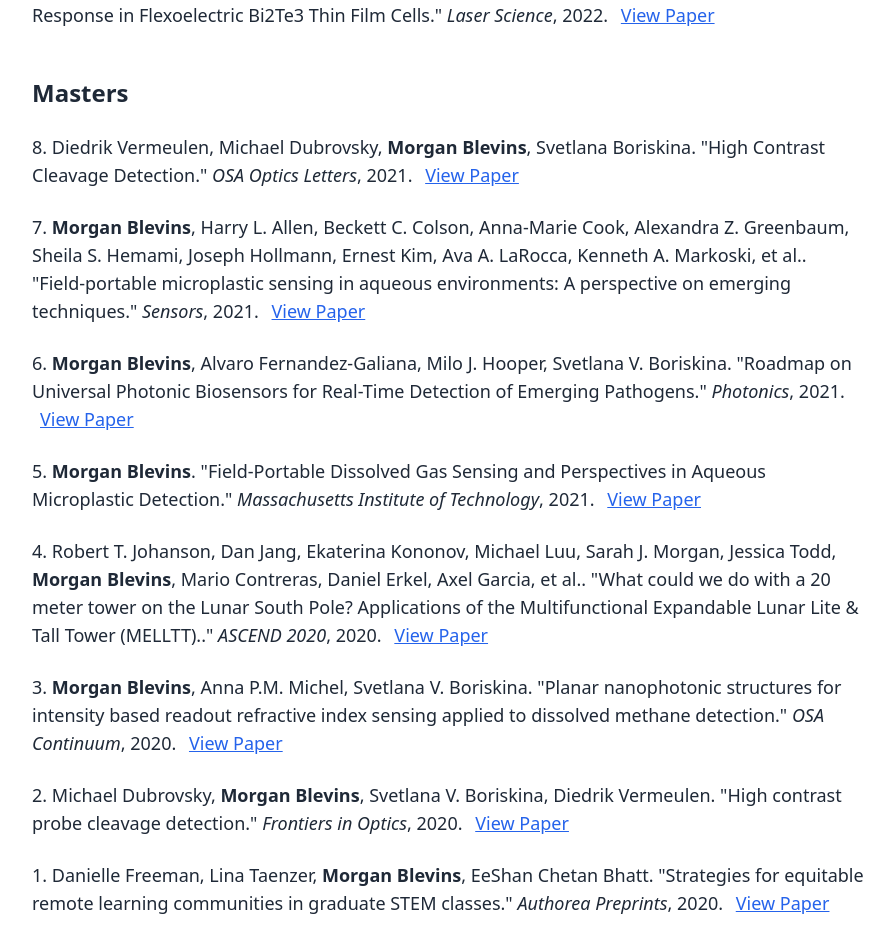
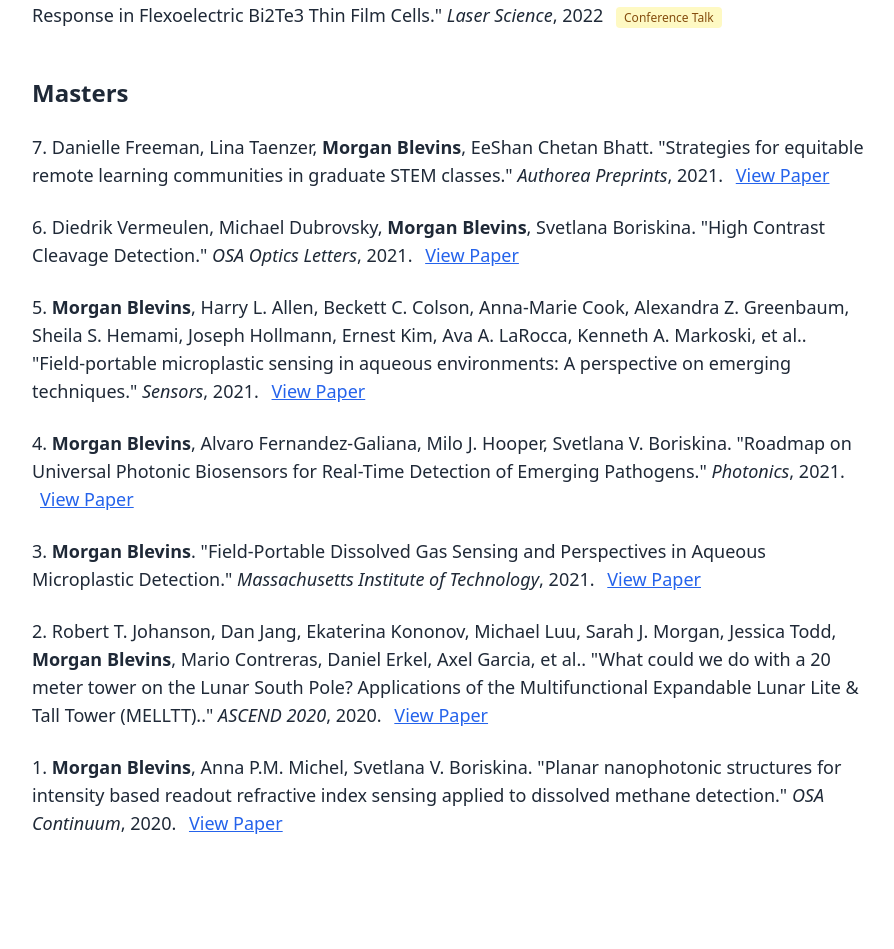
Before and after one commit to morganblevins/cv, a Next.js app: page /publications in a window 1280 px wide. Shown: the part 1066-2015 px from the top of the page, without its empty margins (192-1086 px from the left). After the commit the page ends 1935 px from the top, so only its background shows below. Built offline with nearby package versions, Linux system fonts and the light colour scheme.

Commit message:
pubs edited to signify confs

```diff
--- a/src/app/about/page.js
+++ b/src/app/about/page.js
@@ -24,8 +24,8 @@ export default function AboutMe() {
             </p>
 
             <p>
-              I started my PhD work in 2021 and am studying nanophotonics and light-matter interaction,
-               with applications in energy harvesting, photodetection, and non reciprocal transport.
+              I started my PhD work in 2021 and study nanophotonics and light-matter interaction,
+               with applications in energy harvesting, photodetection, and nonreciprocal transport.
                I’m supported by Draper labs as a member of their scholars program.
             </p>
 
@@ -61,7 +61,7 @@ export default function AboutMe() {
               </p>
               <p>
               <a
-              href="#"
+              href="https://www.linkedin.com/in/morgan-blevins-451237106/"
               className="text-gray-600 hover:text-gray-900 transition duration-200"
             >
               LinkedIn
@@ -69,7 +69,7 @@ export default function AboutMe() {
               </p>
               <p>
               <a
-              href="#"
+              href="https://scholar.google.com/citations?user=HfUsZNUAAAAJ&hl=en"
               className="text-gray-600 hover:text-gray-900 transition duration-200"
             >
               Google Scholar
--- a/src/app/page.js
+++ b/src/app/page.js
@@ -16,8 +16,8 @@ export default function Home() {
               advised by Dr. Svetlana Boriskina.
             </p>
             <p className="mb-4 text-black">
-              I recieved my Bachelors degree from Harvey Mudd in 2019 and my masters degrees
-              from the MIT-WHOI Joint Program in 2021. I started working on my PhD in MIT EECS in 2021.
+              In my PhD research I've been interested in the light-matter interaction in topological semimetals, working on both theoretical
+              and experimental projects.
             </p>
           </div>
           <img
@@ -35,7 +35,7 @@ export default function Home() {
       <h3 className="text-xl font-bold mb-4 text-black">PhD Research Projects</h3>
 
       <p className="text-black mb-4">
-        During my PhD I've been intersted in light-matter interaction in topological materials and I've worked on projects that explore
+        During my PhD I've been interested in light-matter interaction in topological materials and I've worked on projects that explore
         nonreciprocal plasmonics and anomalous photocurrents.
       </p>
 
--- a/src/app/publications/page.js
+++ b/src/app/publications/page.js
@@ -1,5 +1,6 @@
 import Link from "next/link";
 import Header from "../../components/Header";
+import React from "react";
 
 export default function Publications() {
   // Array of publications (combined: newest to oldest)
@@ -9,7 +10,6 @@ export default function Publications() {
       authors: "Robert T. Johanson, Dan Jang, Ekaterina Kononov, Michael Luu, Sarah J. Morgan, Jessica Todd, Morgan Blevins, Mario Contreras, Daniel Erkel, Axel Garcia, et al.",
       year: 2020,
       journal: "ASCEND 2020",
-      link: "#",
       category: "Masters",
     },
     {
@@ -17,23 +17,14 @@ export default function Publications() {
       authors: "Morgan Blevins, Anna P.M. Michel, Svetlana V. Boriskina",
       year: 2020,
       journal: "OSA Continuum",
-      link: "#",
-      category: "Masters",
-    },
-    {
-      title: "High contrast probe cleavage detection",
-      authors: "Michael Dubrovsky, Morgan Blevins, Svetlana V. Boriskina, Diedrik Vermeulen",
-      year: 2020,
-      journal: "Frontiers in Optics",
-      link: "#",
       category: "Masters",
     },
     {
       title: "Strategies for equitable remote learning communities in graduate STEM classes",
       authors: "Danielle Freeman, Lina Taenzer, Morgan Blevins, EeShan Chetan Bhatt",
-      year: 2020,
+      year: 2021,
       journal: "Authorea Preprints",
-      link: "#",
+      link: "https://eos.org/opinions/graduate-student-perspectives-on-equitable-remote-learning",
       category: "Masters",
     },
     {
@@ -41,7 +32,7 @@ export default function Publications() {
       authors: "Diedrik Vermeulen, Michael Dubrovsky, Morgan Blevins, Svetlana Boriskina",
       year: 2021,
       journal: "OSA Optics Letters",
-      link: "#",
+      link: "https://opg.optica.org/ol/fulltext.cfm?uri=ol-46-11-2593&id=451143",
       category: "Masters",
     },
     {
@@ -49,7 +40,7 @@ export default function Publications() {
       authors: "Morgan Blevins, Harry L. Allen, Beckett C. Colson, Anna-Marie Cook, Alexandra Z. Greenbaum, Sheila S. Hemami, Joseph Hollmann, Ernest Kim, Ava A. LaRocca, Kenneth A. Markoski, et al.",
       year: 2021,
       journal: "Sensors",
-      link: "#",
+      link: "https://www.mdpi.com/1424-8220/21/10/3532",
       category: "Masters",
     },
     {
@@ -57,7 +48,7 @@ export default function Publications() {
       authors: "Morgan Blevins, Alvaro Fernandez-Galiana, Milo J. Hooper, Svetlana V. Boriskina",
       year: 2021,
       journal: "Photonics",
-      link: "#",
+      link: "https://www.mdpi.com/2304-6732/8/8/342",
       category: "Masters",
     },
     {
@@ -65,7 +56,7 @@ export default function Publications() {
       authors: "Morgan Blevins",
       year: 2021,
       journal: "Massachusetts Institute of Technology",
-      link: "#",
+      link: "https://dspace.mit.edu/handle/1721.1/138962",
       category: "Masters",
     },
     {
@@ -73,7 +64,7 @@ export default function Publications() {
       authors: "Svetlana V. Boriskina, Morgan Blevins, Simo Pajovic",
       year: 2022,
       journal: "Optics and Photonics News",
-      link: "#",
+      link: "https://opg.optica.org/opn/abstract.cfm?URI=opn-33-9-46",
       category: "PhD",
     },
     {
@@ -81,15 +72,15 @@ export default function Publications() {
       authors: "Morgan Blevins, Bruno Lorenzi, Remington Sandell, Svetlana Boriskina",
       year: 2022,
       journal: "Laser Science",
-      link: "#",
       category: "PhD",
+      type: "Conference Talk",
     },
     {
       title: "Plasmon Fizeau drag in 3D Dirac and Weyl semimetals",
       authors: "Morgan Blevins, Svetlana V. Boriskina",
       year: 2024,
       journal: "ACS Photonics",
-      link: "#",
+      link: "https://pubs.acs.org/doi/10.1021/acsphotonics.3c01416",
       category: "PhD",
     },
     {
@@ -97,24 +88,24 @@ export default function Publications() {
       authors: "Abhishek Mukherjee, Damian Wlodarczyk, Ajeesh Somakumar, Piotr Sybilskirk, Morgan Blevins, Mark Polking, Michael A. Susner, Andrzej Suchocki, Svetlana V. Boriskina",
       year: 2024,
       journal: "CLEO: Science and Innovations",
-      link: "#",
       category: "PhD",
+      type: "Conference Talk",
     },
     {
       title: "Current-biased Weyl and Dirac Semimetals as Tunable Nonreciprocal Plasmonic Platforms",
       authors: "Morgan Blevins, Svetlana V. Boriskina",
       year: 2024,
       journal: "CLEO: Fundamental Science",
-      link: "#",
       category: "PhD",
+      type: "Conference Talk",
     },
     {
       title: "Optoelectronic Response of Nodal Line Semimetal PbTaSe₂",
       authors: "Morgan Blevins, Vivian Santamaria-Garcia, Svetlana V. Boriskina",
       year: 2024,
       journal: "MRS Conference",
-      link: "#",
       category: "PhD",
+      type: "Poster",
     },
     {
       title: "Nonreciprocal Hyperbolic and Surface Modes Enable Tunable Near‑Field Heat Transfer in Current‑Biased Dirac Semimetals",
@@ -129,8 +120,8 @@ export default function Publications() {
       authors: "Morgan Blevins, Sachin Vaidya, Thanh Nguyen, Vivian Santamaria-Garcia, Juan Ferrera, Mingda Li, Marin Soljačić, Svetlana V. Boriskina",
       year: 2025,
       journal: "CLEO: Fundamental Science",
-      link: "#",
       category: "PhD",
+      type: "Conference Talk",
     },
     {
       title: "Dynamically-Tunable Nonreciprocal Epsilon-Near-Zero Photonic Platform Enabled by Current-Biased Dirac Semimetals",
@@ -154,7 +145,7 @@ export default function Publications() {
       <main className="max-w-4xl mx-auto p-8">
         {/* Page Title */}
         <div className="text-center mb-12">
-          <h1 className="text-4xl font-bold text-gray-900 mb-4">Publications</h1>
+          <h1 className="text-4xl font-bold text-gray-900 mb-4">Journal and Conference Publications</h1>
           <hr className="border-t-2 border-gray-300 w-24 mx-auto" />
         </div>
         {/* PhD Publications */}
@@ -164,6 +155,12 @@ export default function Publications() {
             {sortedPublications
               .filter((pub) => pub.category === "PhD")
               .map((pub, index) => {
+                const typeLabel = pub.type
+                ? `<span class="ml-2 px-2 py-0.5 text-xs bg-yellow-100 text-yellow-800 rounded">${pub.type}</span>`
+                : "";
+                const linkLabel = pub.link
+                ? `<a href="${pub.link}" class="text-blue-600 hover:text-blue-800 underline ml-2">View Paper</a>`
+                : "";
                 const totalIndex = sortedPublications.length - sortedPublications.indexOf(pub);
                 const authorsWithBoldName = pub.authors.replace(
                   /Morgan Blevins/g,
@@ -175,7 +172,7 @@ export default function Publications() {
                     key={pub.title}
                     className="text-lg text-gray-800"
                     dangerouslySetInnerHTML={{
-                      __html: `${totalIndex}. ${authorsWithBoldName}. "${pub.title}." <i>${pub.journal}</i>, ${pub.year}. <a href="${pub.link}" class="text-blue-600 hover:text-blue-800 underline ml-2">View Paper</a>`,
+                      __html: `${totalIndex}. ${authorsWithBoldName}. "${pub.title}." <i>${pub.journal}</i>, ${pub.year} ${typeLabel}${linkLabel}`,
                     }}
                   />
                 );
```
